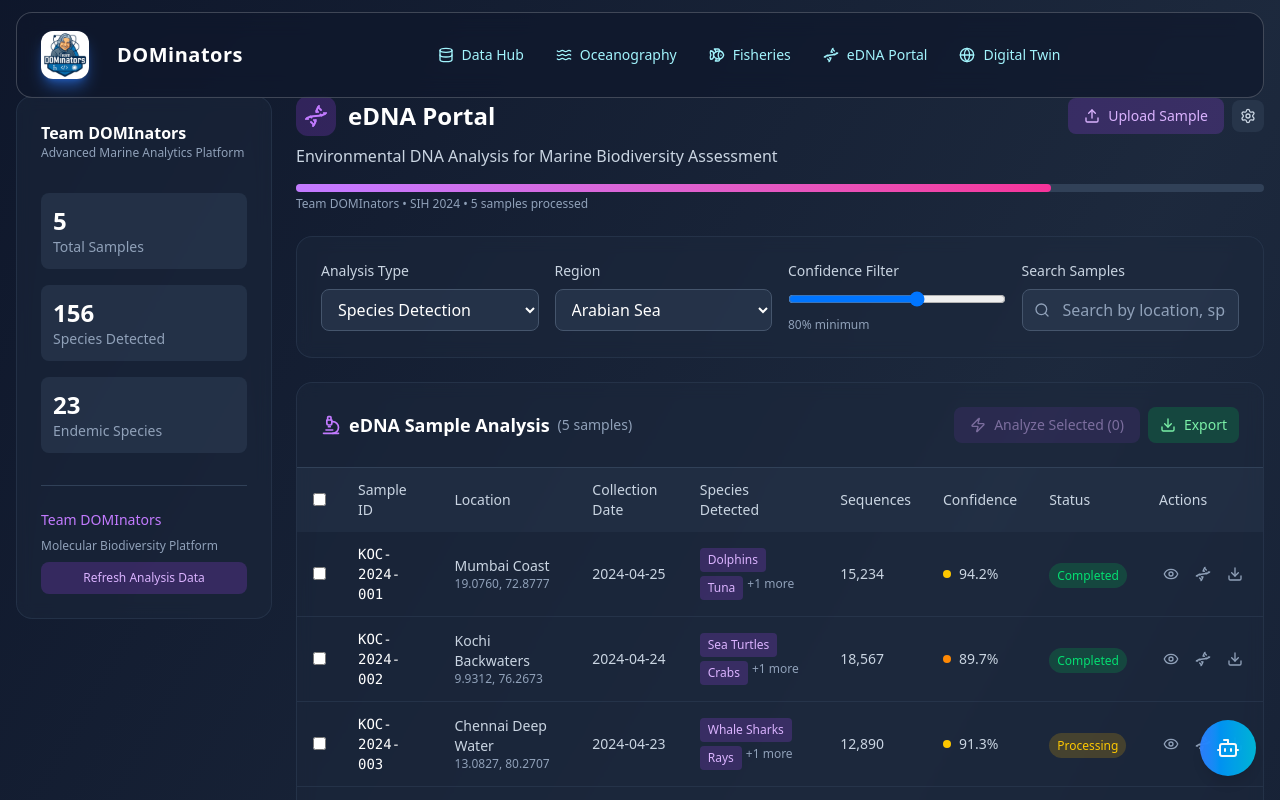
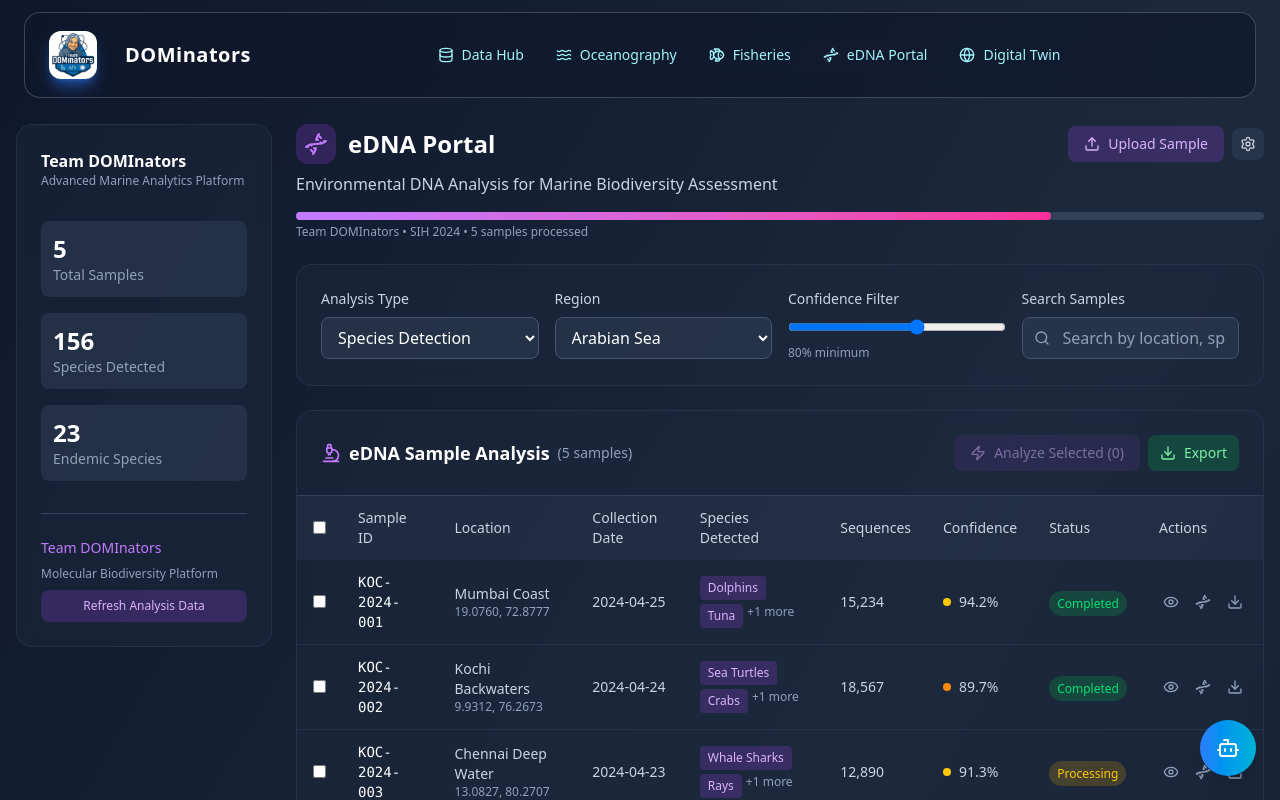
Before and after one commit to vdt1905/SIH-2025, a React (Vite) app in the folder frontend/: page /edna in a window 1280 px wide. Shown: the top 800 px of the page. Built offline with nearby package versions, Linux system fonts and the light colour scheme.

Commit message:
updating navbar

```diff
--- a/frontend/src/components/Navbar.jsx
+++ b/frontend/src/components/Navbar.jsx
@@ -19,7 +19,7 @@ export default function Navbar() {
 
     return (
         <header className="fixed inset-x-0 top-0 z-50">
-            <div className="mx-auto max-w-7xl px-4">
+            <div className="mx-auto max-w-7xl px-6">
                 <nav className={`mt-3 flex items-center justify-between rounded-2xl border transition-all duration-500 px-6 py-3 ${isScrolled
                     ? 'border-cyan-400/30 bg-slate-900/95 backdrop-blur-xl shadow-lg shadow-cyan-500/10'
                     : 'border-white/20 bg-slate-900/70 backdrop-blur-md'
--- a/frontend/src/pages/DataPortal.jsx
+++ b/frontend/src/pages/DataPortal.jsx
@@ -181,7 +181,7 @@ export default function DataPortal() {
     const currentData = getCurrentData();
 
     return (
-        <div className="min-h-screen bg-gradient-to-br from-slate-900 via-slate-800 to-slate-900">
+        <div className="min-h-screen bg-gradient-to-br from-slate-900 via-slate-800 to-slate-900 pt-7">
             <Navbar />
             <VarunAIAgent
     isOpen={isVarunOpen}
--- a/frontend/src/pages/EDNAportal.jsx
+++ b/frontend/src/pages/EDNAportal.jsx
@@ -422,7 +422,7 @@ export default function EDNAPortal() {
     const filteredSamples = getFilteredSamples();
 
     return (
-        <div className="min-h-screen bg-gradient-to-br from-slate-900 via-slate-800 to-slate-900">
+        <div className="min-h-screen bg-gradient-to-br from-slate-900 via-slate-800 to-slate-900 pt-7">
             <Navbar />
             <VarunAIAgent
     isOpen={isVarunOpen}
--- a/frontend/src/pages/FisheriesPortal.jsx
+++ b/frontend/src/pages/FisheriesPortal.jsx
@@ -522,7 +522,7 @@ export default function FisheriesPortal() {
     const filteredVessels = getFilteredVessels();
 
     return (
-        <div className="min-h-screen bg-gradient-to-br from-slate-900 via-slate-800 to-slate-900">
+        <div className="min-h-screen bg-gradient-to-br from-slate-900 via-slate-800 to-slate-900 pt-7">
             <Navbar />
             <VarunAIAgent
     isOpen={isVarunOpen}
--- a/frontend/src/pages/MarineDigitalTwinPlatform.jsx
+++ b/frontend/src/pages/MarineDigitalTwinPlatform.jsx
@@ -616,7 +616,7 @@ export default function WhaleSharkDigitalTwin() {
     };
 
     return (
-        <div className="min-h-screen bg-gradient-to-br from-slate-900 via-slate-800 to-slate-900">
+        <div className="min-h-screen bg-gradient-to-br from-slate-900 via-slate-800 to-slate-900 pt-7">
             <Navbar />
            <VarunAIAgent
                isOpen={isVarunOpen}
--- a/frontend/src/pages/OceanographicPortal.jsx
+++ b/frontend/src/pages/OceanographicPortal.jsx
@@ -541,7 +541,7 @@ export default function OceanographicPortal() {
     const filteredStations = getFilteredStations();
 
     return (
-        <div className="min-h-screen bg-gradient-to-br from-slate-900 via-slate-800 to-slate-900">
+        <div className="min-h-screen bg-gradient-to-br from-slate-900 via-slate-800 to-slate-900 pt-7">
             <Navbar />
             <VarunAIAgent
     isOpen={isVarunOpen}
```
